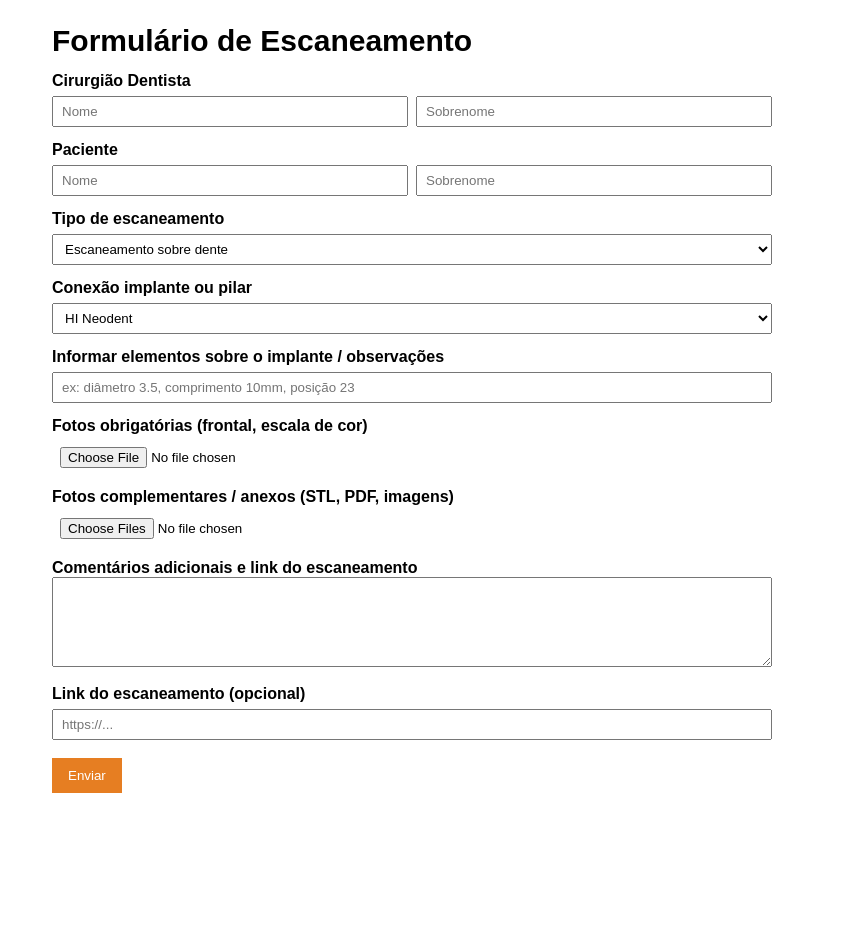
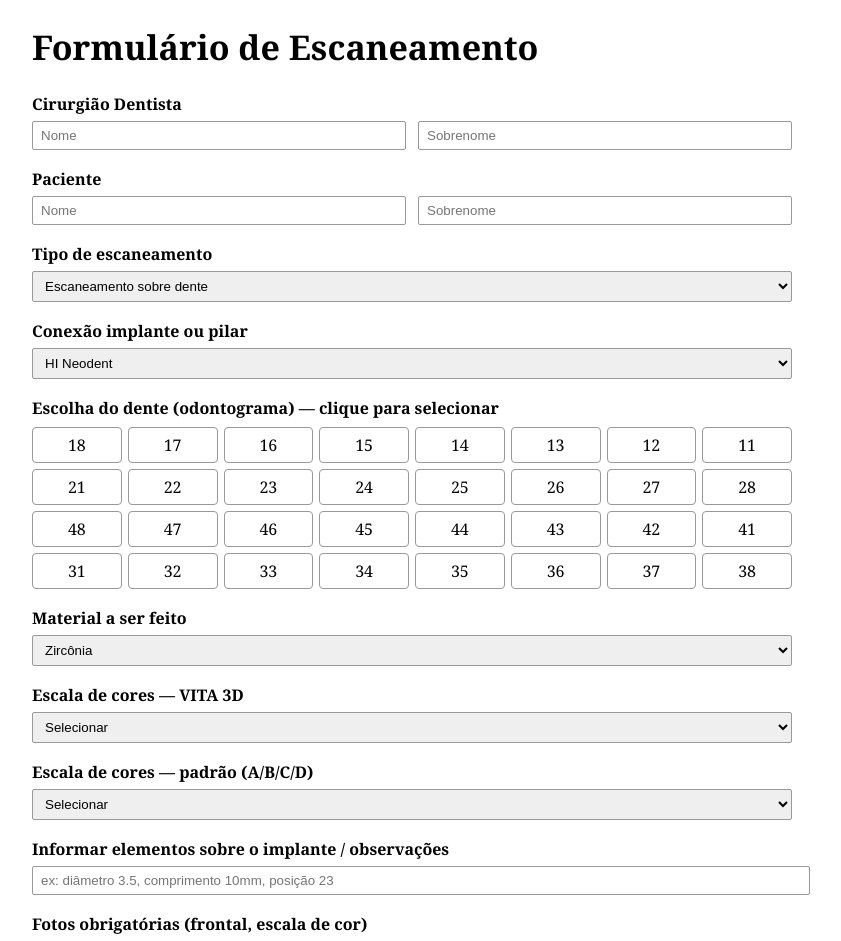
Before and after one commit to Smiletech3D/scan-smiletech, a Next.js app: page /new-scan in a window 1280 px wide. Shown: the top 941 px of the page, without its empty margins (228-1069 px from the left). Before the commit the page ends 817 px from the top, so only its background shows below. Built offline with nearby package versions, Linux system fonts and the light colour scheme.

Commit message:
Update new-scan.jsx

```diff
--- a/pages/new-scan.jsx
+++ b/pages/new-scan.jsx
@@ -1,134 +1,290 @@
 // pages/new-scan.jsx
-import React, { useState } from "react";
+import React, { useState, useRef } from "react";
 
 export default function NewScan() {
+  // campos do formulário principais (preservando nomes usados no backend)
+  const [cirurgiaNome, setCirurgiaNome] = useState("");
+  const [cirurgiaSobrenome, setCirurgiaSobrenome] = useState("");
+  const [pacienteNome, setPacienteNome] = useState("");
+  const [pacienteSobrenome, setPacienteSobrenome] = useState("");
+  const [tipo, setTipo] = useState("Escaneamento sobre dente");
+  const [conexao, setConexao] = useState("HI Neodent");
+  const [implanteInfo, setImplanteInfo] = useState("");
+  const [comentarios, setComentarios] = useState("");
+  const [link, setLink] = useState("");
+
+  // novos campos solicitados
+  const [dente, setDente] = useState(""); // ex: "11" (FDI)
+  const [material, setMaterial] = useState("Zircônia");
+  const [vitaShade, setVitaShade] = useState("");
+  const [standardShade, setStandardShade] = useState("");
+
+  // feedback / status
+  const [statusMsg, setStatusMsg] = useState("");
   const [sending, setSending] = useState(false);
-  const [message, setMessage] = useState("");
-  const [formDataState, setFormDataState] = useState({});
 
-  const TIPOS = [
-    "Escaneamento sobre dente",
-    "Escaneamento de arco completo",
-    "Escaneamento arcada superior",
-    "Escaneamento arcada inferior",
-    "Escaneamento parcial (quadrante)",
-    "Escaneamento de modelo",
-    "Escaneamento de prótese",
-    "Escaneamento para planejamento cirúrgico",
-    "Outro"
+  // refs para inputs de arquivo
+  const fotoFrontalRef = useRef();
+  const fotoEscalaRef = useRef();
+  const arquivosRef = useRef();
+
+  // odontograma simples: lista de dentes (FDI notation subset)
+  // We'll provide from 11..18, 21..28, 31..38, 41..48
+  const odontograma = [
+    "18","17","16","15","14","13","12","11",
+    "21","22","23","24","25","26","27","28",
+    "48","47","46","45","44","43","42","41",
+    "31","32","33","34","35","36","37","38"
   ];
 
-  const CONEXOES = [
-    "HI Neodent",
-    "HE Neodent",
-    "Neodent Pilar custom",
-    "Straumann (Internal)",
-    "Straumann (External)",
-    "Nobel Active",
-    "Nobel Replace",
-    "Astra Tech",
-    "Ankylos",
-    "Camlog",
-    "Zimmer",
-    "Hexagonal externo",
-    "Hexagonal interno",
-    "Morse Taper",
-    "Conexão cônica generic",
-    "Pilar de cicatrização",
-    "Pilar anatômico",
-    "Outro"
-  ];
-
-  function onInput(e) {
-    setFormDataState({ ...formDataState, [e.target.name]: e.target.value });
+  function toggleDenteSelection(d) {
+    // queremos apenas 1 dente selecionado (por sua preferência)
+    setDente(prev => (prev === d ? "" : d));
   }
 
   async function handleSubmit(e) {
     e.preventDefault();
-    setMessage("");
+    setStatusMsg("");
     setSending(true);
 
-    const formEl = e.currentTarget;
-    const fd = new FormData(formEl);
+    try {
+      const formData = new FormData();
 
-    try {
+      // Campos preservados com os nomes que o backend espera
+      formData.append("cirurgia_nome", cirurgiaNome || "");
+      formData.append("cirurgia_sobrenome", cirurgiaSobrenome || "");
+      formData.append("paciente_nome", pacienteNome || "");
+      formData.append("paciente_sobrenome", pacienteSobrenome || "");
+      formData.append("tipo", tipo || "");
+      formData.append("conexao", conexao || "");
+      formData.append("implante_info", implanteInfo || "");
+      formData.append("comentarios", comentarios || "");
+      formData.append("link", link || "");
+
+      // Novos campos
+      formData.append("dente", dente || "");
+      formData.append("material", material || "");
+      formData.append("vita_shade", vitaShade || "");
+      formData.append("standard_shade", standardShade || "");
+
+      // Arquivos (match backend: keys like foto_frontal, foto_escala, arquivos)
+      if (fotoFrontalRef.current && fotoFrontalRef.current.files.length > 0) {
+        formData.append("foto_frontal", fotoFrontalRef.current.files[0]);
+      }
+      if (fotoEscalaRef.current && fotoEscalaRef.current.files.length > 0) {
+        formData.append("foto_escala", fotoEscalaRef.current.files[0]);
+      }
+      if (arquivosRef.current && arquivosRef.current.files.length > 0) {
+        // envie múltiplos arquivos; backend lida com arrays
+        const files = arquivosRef.current.files;
+        for (let i = 0; i < files.length; i++) {
+          // a backend pode aceitar um campo 'arquivos' repetido
+          formData.append("arquivos", files[i]);
+        }
+      }
+
+      // POST para API existente
       const res = await fetch("/api/send-scan", {
         method: "POST",
-        body: fd,
+        body: formData,
       });
 
-      const json = await res.json();
-      if (!res.ok) throw new Error(json?.error || "Erro desconhecido");
+      const data = await res.json().catch(() => ({}));
 
-      setMessage("Enviado com sucesso ✅");
-      formEl.reset();
+      if (res.ok) {
+        setStatusMsg("Enviado com sucesso ✅");
+        // limpa inputs de arquivo (opcional)
+        if (fotoFrontalRef.current) fotoFrontalRef.current.value = "";
+        if (fotoEscalaRef.current) fotoEscalaRef.current.value = "";
+        if (arquivosRef.current) arquivosRef.current.value = "";
+      } else {
+        setStatusMsg(
+          data && data.error ? `Erro: ${data.error}` : "Erro ao enviar formulário"
+        );
+      }
     } catch (err) {
-      setMessage("Erro: " + (err.message || String(err)));
+      console.error("submit error", err);
+      setStatusMsg("Erro ao enviar formulário (ver console).");
     } finally {
       setSending(false);
     }
   }
 
-  // estilo simples inline (basta colar, pode melhorar depois)
-  const style = {
-    container: { maxWidth: 720, margin: "24px auto", fontFamily: "Arial, serif", padding: "0 16px" },
-    heading: { fontSize: 30, marginBottom: 8 },
-    label: { display: "block", marginTop: 14, fontWeight: 700 },
-    input: { width: "100%", padding: "6px 8px", marginTop: 6, boxSizing: "border-box" },
-    twoCols: { display: "flex", gap: 8 },
-    smallInput: { flex: 1 },
-    button: { marginTop: 18, background: "#e67e22", color: "#fff", border: "none", padding: "10px 16px", cursor: "pointer" },
-    textarea: { width: "100%", minHeight: 90, padding: 8, boxSizing: "border-box" },
-    note: { marginTop: 12, color: "#b00" }
+  // opções de materiais e shades (exemplos comuns)
+  const materialOptions = [
+    "Zircônia",
+    "E.max",
+    "Resina (carga em cerâmica)",
+    "Provisório",
+  ];
+
+  const vitaShades = [
+    "", "BL1", "BL2", "A1", "A2", "A3", "A3.5", "A4", "B1", "B2", "B3", "C1", "D2"
+  ];
+
+  const standardShades = [
+    "", "1", "2", "3", "4", "5", "A", "B", "C", "D"
+  ];
+
+  // estilos inline mínimos para não alterar sua estética atual (você pode manter CSS externo)
+  const styles = {
+    container: { maxWidth: 760, margin: "24px auto", padding: "0 20px", fontFamily: "Georgia, serif" },
+    label: { display: "block", fontWeight: 700, marginTop: 18, marginBottom: 6 },
+    input: { width: "100%", padding: "6px 8px", border: "1px solid #999", borderRadius: 2 },
+    select: { width: "100%", padding: "6px 8px", border: "1px solid #999", borderRadius: 2 },
+    smallInputRow: { display: "flex", gap: 12 },
+    fileRow: { display: "flex", gap: 12, alignItems: "center", flexWrap: "wrap" },
+    odontogramGrid: { display: "grid", gridTemplateColumns: "repeat(8, 1fr)", gap: 6, marginTop: 8 },
+    toothBtn: (selected) => ({
+      padding: 6,
+      border: "1px solid #999",
+      borderRadius: 4,
+      cursor: "pointer",
+      textAlign: "center",
+      background: selected ? "#f4a261" : "white",
+      color: selected ? "white" : "black",
+      userSelect: "none",
+    }),
+    submitBtn: { marginTop: 18, padding: "8px 14px", background: "#e67e22", color: "white", border: "none", borderRadius: 4, cursor: "pointer" },
+    status: { marginTop: 12, color: statusMsg && statusMsg.includes("Erro") ? "crimson" : "green" }
   };
 
   return (
-    <div style={style.container}>
-      <h1 style={style.heading}>Formulário de Escaneamento</h1>
+    <div style={styles.container}>
+      <h1 style={{ fontSize: 34 }}>Formulário de Escaneamento</h1>
 
-      <form onSubmit={handleSubmit} encType="multipart/form-data" id="scanForm">
-        <label style={style.label}>Cirurgião Dentista</label>
-        <div style={style.twoCols}>
-          <input style={{...style.input, ...style.smallInput}} name="cirurgia_nome" placeholder="Nome" onChange={onInput} />
-          <input style={{...style.input, ...style.smallInput}} name="cirurgia_sobrenome" placeholder="Sobrenome" onChange={onInput} />
+      <form onSubmit={handleSubmit} encType="multipart/form-data">
+        <label style={styles.label}>Cirurgião Dentista</label>
+        <div style={styles.smallInputRow}>
+          <input
+            style={{ ...styles.input, flex: 1 }}
+            placeholder="Nome"
+            value={cirurgiaNome}
+            onChange={(e) => setCirurgiaNome(e.target.value)}
+            name="cirurgia_nome"
+          />
+          <input
+            style={{ ...styles.input, flex: 1 }}
+            placeholder="Sobrenome"
+            value={cirurgiaSobrenome}
+            onChange={(e) => setCirurgiaSobrenome(e.target.value)}
+            name="cirurgia_sobrenome"
+          />
         </div>
 
-        <label style={style.label}>Paciente</label>
-        <div style={style.twoCols}>
-          <input style={{...style.input, ...style.smallInput}} name="paciente_nome" placeholder="Nome" onChange={onInput} />
-          <input style={{...style.input, ...style.smallInput}} name="paciente_sobrenome" placeholder="Sobrenome" onChange={onInput} />
+        <label style={styles.label}>Paciente</label>
+        <div style={styles.smallInputRow}>
+          <input
+            style={{ ...styles.input, flex: 1 }}
+            placeholder="Nome"
+            value={pacienteNome}
+            onChange={(e) => setPacienteNome(e.target.value)}
+            name="paciente_nome"
+          />
+          <input
+            style={{ ...styles.input, flex: 1 }}
+            placeholder="Sobrenome"
+            value={pacienteSobrenome}
+            onChange={(e) => setPacienteSobrenome(e.target.value)}
+            name="paciente_sobrenome"
+          />
         </div>
 
-        <label style={style.label}>Tipo de escaneamento</label>
-        <select name="tipo" style={style.input} defaultValue={TIPOS[0]} onChange={onInput}>
-          {TIPOS.map(t => <option key={t} value={t}>{t}</option>)}
+        <label style={styles.label}>Tipo de escaneamento</label>
+        <select style={styles.select} value={tipo} onChange={(e) => setTipo(e.target.value)} name="tipo">
+          <option>Escaneamento sobre dente</option>
+          <option>Escaneamento de arco completo</option>
+          <option>Escaneamento de meia-arcada</option>
         </select>
 
-        <label style={style.label}>Conexão implante ou pilar</label>
-        <select name="conexao" style={style.input} defaultValue={CONEXOES[0]} onChange={onInput}>
-          {CONEXOES.map(c => <option key={c} value={c}>{c}</option>)}
+        <label style={styles.label}>Conexão implante ou pilar</label>
+        <select style={styles.select} value={conexao} onChange={(e) => setConexao(e.target.value)} name="conexao">
+          <option>HI Neodent</option>
+          <option>HE Neodent</option>
+          <option>Neodent Pilar custom</option>
+          <option>Outro</option>
         </select>
 
-        <label style={style.label}>Informar elementos sobre o implante / observações</label>
-        <input name="implante_info" style={style.input} onChange={onInput} placeholder="ex: diâmetro 3.5, comprimento 10mm, posição 23" />
+        <label style={styles.label}>Escolha do dente (odontograma) — clique para selecionar</label>
+        <div style={styles.odontogramGrid}>
+          {odontograma.map((t) => (
+            <div
+              key={t}
+              role="button"
+              tabIndex={0}
+              onClick={() => toggleDenteSelection(t)}
+              onKeyDown={(e) => (e.key === "Enter" ? toggleDenteSelection(t) : null)}
+              style={styles.toothBtn(dente === t)}
+              title={`Dente ${t}`}
+            >
+              {t}
+            </div>
+          ))}
+        </div>
+        <input type="hidden" name="dente" value={dente} />
 
-        <label style={style.label}>Fotos obrigatórias (frontal, escala de cor)</label>
-        <input style={style.input} name="foto_frontal" type="file" accept="image/*" required />
+        <label style={styles.label}>Material a ser feito</label>
+        <select style={styles.select} value={material} onChange={(e) => setMaterial(e.target.value)} name="material">
+          {materialOptions.map((m) => <option key={m} value={m}>{m}</option>)}
+        </select>
 
-        <label style={style.label}>Fotos complementares / anexos (STL, PDF, imagens)</label>
-        <input style={style.input} name="arquivos" type="file" multiple />
+        <label style={styles.label}>Escala de cores — VITA 3D</label>
+        <select style={styles.select} value={vitaShade} onChange={(e) => setVitaShade(e.target.value)} name="vita_shade">
+          {vitaShades.map(s => <option key={s} value={s}>{s || "Selecionar"}</option>)}
+        </select>
 
-        <label style={style.label}>Comentários adicionais e link do escaneamento</label>
-        <textarea name="comentarios" style={style.textarea} onChange={onInput} />
+        <label style={styles.label}>Escala de cores — padrão (A/B/C/D)</label>
+        <select style={styles.select} value={standardShade} onChange={(e) => setStandardShade(e.target.value)} name="standard_shade">
+          {standardShades.map(s => <option key={s} value={s}>{s || "Selecionar"}</option>)}
+        </select>
 
-        <label style={style.label}>Link do escaneamento (opcional)</label>
-        <input style={style.input} name="link" placeholder="https://..." onChange={onInput} />
+        <label style={styles.label}>Informar elementos sobre o implante / observações</label>
+        <input
+          style={styles.input}
+          placeholder="ex: diâmetro 3.5, comprimento 10mm, posição 23"
+          value={implanteInfo}
+          onChange={(e) => setImplanteInfo(e.target.value)}
+          name="implante_info"
+        />
 
-        <button style={style.button} type="submit" disabled={sending}>
+        <label style={styles.label}>Fotos obrigatórias (frontal, escala de cor)</label>
+        <div style={styles.fileRow}>
+          <div>
+            <input type="file" accept="image/*" ref={fotoFrontalRef} name="foto_frontal" />
+            <div style={{ fontSize: 12 }}>Foto frontal (sorriso)</div>
+          </div>
+          <div>
+            <input type="file" accept="image/*" ref={fotoEscalaRef} name="foto_escala" />
+            <div style={{ fontSize: 12 }}>Foto com escala de cor</div>
+          </div>
+        </div>
+
+        <label style={styles.label}>Arquivos adicionais (STL, PDF, imagens)</label>
+        <input type="file" multiple ref={arquivosRef} name="arquivos" style={{ marginTop: 8 }} />
+
+        <label style={styles.label}>Comentários adicionais e link escaneamento</label>
+        <textarea
+          rows={4}
+          style={{ ...styles.input, height: 100 }}
+          value={comentarios}
+          onChange={(e) => setComentarios(e.target.value)}
+          name="comentarios"
+        />
+
+        <label style={styles.label}>Link do escaneamento (opcional)</label>
+        <input
+          style={styles.input}
+          value={link}
+          onChange={(e) => setLink(e.target.value)}
+          placeholder="https://..."
+          name="link"
+        />
+
+        <button style={styles.submitBtn} type="submit" disabled={sending}>
           {sending ? "Enviando..." : "Enviar"}
         </button>
 
-        {message && <div style={style.note}>{message}</div>}
+        {statusMsg && <div style={styles.status}>{statusMsg}</div>}
       </form>
     </div>
   );
```
